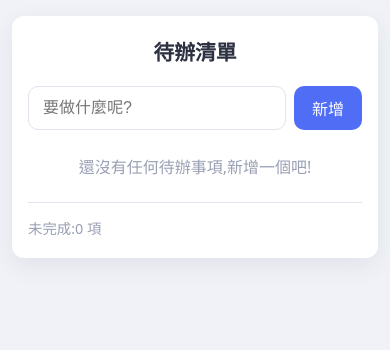
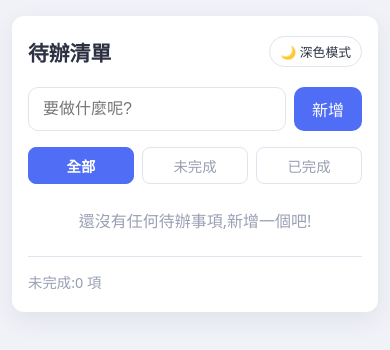
Before and after one commit to ChingChinChen/bootcamp, a plain HTML site: page index.html in a window 390 px wide. Drawn offline with Linux system fonts and the light colour scheme.

Commit message:
step 2: 加上深色模式與篩選,並練習還原

```diff
--- a/app.js
+++ b/app.js
@@ -3,6 +3,14 @@
 
   // localStorage 的儲存鍵名
   var STORAGE_KEY = 'todo-app-items';
+  var THEME_KEY = 'todo-app-theme';
+
+  // 各篩選條件下,清單為空時的提示文字
+  var EMPTY_MESSAGES = {
+    all: '還沒有任何待辦事項,新增一個吧!',
+    active: '太棒了,沒有未完成的事項!',
+    completed: '還沒有已完成的事項。'
+  };
 
   // 取得 DOM 元素
   var form = document.getElementById('todo-form');
@@ -10,9 +18,64 @@
   var listEl = document.getElementById('todo-list');
   var emptyHint = document.getElementById('empty-hint');
   var remainingEl = document.getElementById('remaining-count');
+  var themeBtn = document.getElementById('theme-toggle');
+  var filterBtns = document.querySelectorAll('.btn-filter');
 
   // 待辦資料:[{ id, text, done }]
   var todos = loadTodos();
+
+  // 目前的篩選條件:all / active / completed
+  var currentFilter = 'all';
+
+  // ---------- 深色模式 ----------
+
+  var darkQuery = window.matchMedia('(prefers-color-scheme: dark)');
+
+  // 讀取使用者手動選擇的主題,從未選擇過則回傳 null
+  function getStoredTheme() {
+    try {
+      var value = localStorage.getItem(THEME_KEY);
+      return value === 'light' || value === 'dark' ? value : null;
+    } catch (e) {
+      return null;
+    }
+  }
+
+  // 目前生效的主題:優先使用手動選擇,否則跟隨作業系統
+  function getEffectiveTheme() {
+    return getStoredTheme() || (darkQuery.matches ? 'dark' : 'light');
+  }
+
+  // 套用主題並更新切換按鈕的圖示與文字
+  function applyTheme(theme) {
+    document.documentElement.setAttribute('data-theme', theme);
+    themeBtn.textContent = theme === 'dark' ? '☀️ 淺色模式' : '🌙 深色模式';
+  }
+
+  // 點擊按鈕切換主題,並記住使用者的選擇
+  themeBtn.addEventListener('click', function () {
+    var next = getEffectiveTheme() === 'dark' ? 'light' : 'dark';
+    try {
+      localStorage.setItem(THEME_KEY, next);
+    } catch (e) {
+      // 儲存失敗時仍可在本次瀏覽中切換
+    }
+    applyTheme(next);
+  });
+
+  // 尚未手動選擇時,作業系統設定改變就同步更新
+  function onSystemThemeChange() {
+    if (!getStoredTheme()) applyTheme(getEffectiveTheme());
+  }
+  if (darkQuery.addEventListener) {
+    darkQuery.addEventListener('change', onSystemThemeChange);
+  } else if (darkQuery.addListener) {
+    darkQuery.addListener(onSystemThemeChange);
+  }
+
+  applyTheme(getEffectiveTheme());
+
+  // ---------- 待辦資料 ----------
 
   // 從 localStorage 讀取資料,格式錯誤時回傳空陣列
   function loadTodos() {
@@ -38,7 +101,14 @@
   function render() {
     listEl.innerHTML = '';
 
-    todos.forEach(function (todo) {
+    // 依篩選條件取出要顯示的項目
+    var visible = todos.filter(function (t) {
+      if (currentFilter === 'active') return !t.done;
+      if (currentFilter === 'completed') return t.done;
+      return true;
+    });
+
+    visible.forEach(function (todo) {
       var li = document.createElement('li');
       li.className = 'todo-item' + (todo.done ? ' done' : '');
 
@@ -71,13 +141,29 @@
       listEl.appendChild(li);
     });
 
-    // 清單為空時顯示提示
-    emptyHint.hidden = todos.length > 0;
+    // 顯示的清單為空時,依篩選條件顯示對應提示
+    emptyHint.textContent = EMPTY_MESSAGES[currentFilter];
+    emptyHint.hidden = visible.length > 0;
 
-    // 更新未完成數量
+    // 更新篩選按鈕的選中狀態
+    filterBtns.forEach(function (btn) {
+      var isActive = btn.getAttribute('data-filter') === currentFilter;
+      btn.classList.toggle('active', isActive);
+      btn.setAttribute('aria-pressed', isActive ? 'true' : 'false');
+    });
+
+    // 未完成數量以整體資料計算,不受篩選影響
     var remaining = todos.filter(function (t) { return !t.done; }).length;
     remainingEl.textContent = '未完成:' + remaining + ' 項';
   }
+
+  // 切換篩選條件
+  filterBtns.forEach(function (btn) {
+    btn.addEventListener('click', function () {
+      currentFilter = btn.getAttribute('data-filter');
+      render();
+    });
+  });
 
   // 新增待辦
   function addTodo(text) {
@@ -87,6 +173,8 @@
       done: false
     });
     saveTodos();
+    // 在「已完成」篩選下新增時,切回「全部」才看得到新項目
+    if (currentFilter === 'completed') currentFilter = 'all';
     render();
   }
 
--- a/index.html
+++ b/index.html
@@ -8,13 +8,24 @@
 </head>
 <body>
   <main class="card">
-    <h1 class="title">待辦清單</h1>
+    <!-- 標題列:標題 + 深淺色切換按鈕 -->
+    <header class="header">
+      <h1 class="title">待辦清單</h1>
+      <button id="theme-toggle" class="btn-theme" type="button"></button>
+    </header>
 
     <!-- 新增待辦事項的表單 -->
     <form id="todo-form" class="todo-form" autocomplete="off">
       <input id="todo-input" class="todo-input" type="text" placeholder="要做什麼呢?" aria-label="待辦事項內容">
       <button class="btn-add" type="submit">新增</button>
     </form>
+
+    <!-- 篩選按鈕 -->
+    <div id="filters" class="filters" role="group" aria-label="篩選待辦事項">
+      <button type="button" class="btn-filter active" data-filter="all" aria-pressed="true">全部</button>
+      <button type="button" class="btn-filter" data-filter="active" aria-pressed="false">未完成</button>
+      <button type="button" class="btn-filter" data-filter="completed" aria-pressed="false">已完成</button>
+    </div>
 
     <!-- 待辦清單 -->
     <ul id="todo-list" class="todo-list"></ul>
--- a/styles.css
+++ b/styles.css
@@ -9,7 +9,27 @@
   --color-border: #e1e4ee;
   --color-danger: #e5484d;
   --color-danger-bg: #fdecec;
+  --color-on-primary: #ffffff;
+  --color-focus-ring: rgba(79, 109, 245, 0.18);
   --shadow-card: 0 8px 24px rgba(45, 49, 66, 0.08);
+  color-scheme: light;
+}
+
+/* 深色模式:只覆寫變數,其餘樣式不需改動 */
+:root[data-theme="dark"] {
+  --color-bg: #14161f;
+  --color-card: #1e212d;
+  --color-primary: #7b91ff;
+  --color-primary-hover: #96a6ff;
+  --color-text: #e6e8f0;
+  --color-text-muted: #8b92a8;
+  --color-border: #333849;
+  --color-danger: #ff6b70;
+  --color-danger-bg: rgba(255, 107, 112, 0.14);
+  --color-on-primary: #101322;
+  --color-focus-ring: rgba(123, 145, 255, 0.3);
+  --shadow-card: 0 8px 24px rgba(0, 0, 0, 0.4);
+  color-scheme: dark;
 }
 
 * {
@@ -36,10 +56,35 @@ body {
   box-shadow: var(--shadow-card);
 }
 
+/* 標題列 */
+.header {
+  display: flex;
+  align-items: center;
+  justify-content: space-between;
+  gap: 12px;
+  margin-bottom: 20px;
+}
+
 .title {
-  margin: 0 0 20px;
+  margin: 0;
   font-size: 1.6rem;
-  text-align: center;
+}
+
+.btn-theme {
+  flex-shrink: 0;
+  padding: 6px 12px;
+  font-size: 0.875rem;
+  color: var(--color-text);
+  background: transparent;
+  border: 1px solid var(--color-border);
+  border-radius: 999px;
+  cursor: pointer;
+  transition: border-color 0.2s, color 0.2s;
+}
+
+.btn-theme:hover {
+  color: var(--color-primary);
+  border-color: var(--color-primary);
 }
 
 /* 新增表單 */
@@ -55,6 +100,7 @@ body {
   padding: 10px 14px;
   font-size: 1rem;
   color: var(--color-text);
+  background: var(--color-card);
   border: 1px solid var(--color-border);
   border-radius: 10px;
   outline: none;
@@ -63,13 +109,13 @@ body {
 
 .todo-input:focus {
   border-color: var(--color-primary);
-  box-shadow: 0 0 0 3px rgba(79, 109, 245, 0.18);
+  box-shadow: 0 0 0 3px var(--color-focus-ring);
 }
 
 .btn-add {
   padding: 10px 18px;
   font-size: 1rem;
-  color: #fff;
+  color: var(--color-on-primary);
   background: var(--color-primary);
   border: none;
   border-radius: 10px;
@@ -79,6 +125,38 @@ body {
 
 .btn-add:hover {
   background: var(--color-primary-hover);
+}
+
+/* 篩選按鈕 */
+.filters {
+  display: flex;
+  gap: 8px;
+  margin-bottom: 8px;
+}
+
+.btn-filter {
+  flex: 1;
+  padding: 7px 10px;
+  font-size: 0.9rem;
+  color: var(--color-text-muted);
+  background: transparent;
+  border: 1px solid var(--color-border);
+  border-radius: 8px;
+  cursor: pointer;
+  transition: background 0.2s, color 0.2s, border-color 0.2s;
+}
+
+.btn-filter:hover {
+  color: var(--color-primary);
+  border-color: var(--color-primary);
+}
+
+/* 目前選中的篩選 */
+.btn-filter.active {
+  color: var(--color-on-primary);
+  font-weight: 600;
+  background: var(--color-primary);
+  border-color: var(--color-primary);
 }
 
 /* 待辦清單 */
@@ -167,4 +245,9 @@ body {
   .title {
     font-size: 1.3rem;
   }
+
+  .btn-theme {
+    padding: 5px 10px;
+    font-size: 0.8rem;
+  }
 }
```
Also changed, not shown: 1 other file.
